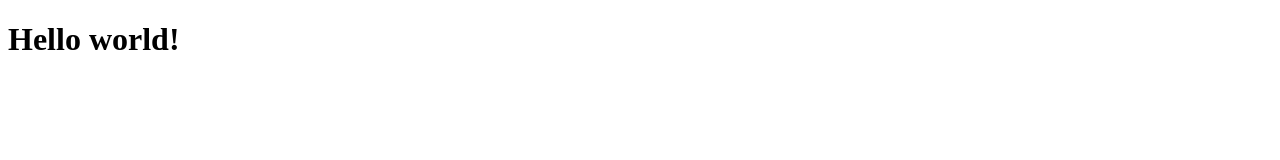
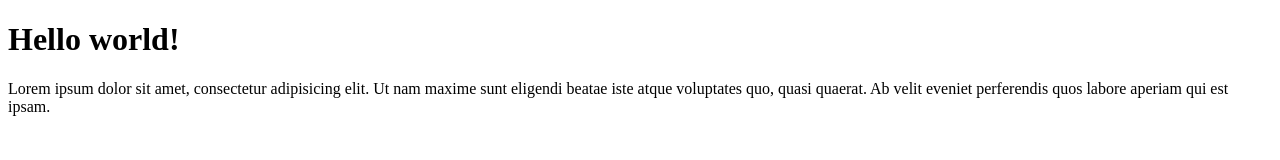
Before and after one commit to stormkim2105/stormkim2105.github.io, a plain HTML site: page index.html in a window 1280 px wide. Drawn offline with Linux system fonts and the light colour scheme.

Commit message:
lorem added

```diff
--- a/index.html
+++ b/index.html
@@ -7,5 +7,6 @@
 </head>
 <body>
     <h1>Hello world!</h1>
+    <p>Lorem ipsum dolor sit amet, consectetur adipisicing elit. Ut nam maxime sunt eligendi beatae iste atque voluptates quo, quasi quaerat. Ab velit eveniet perferendis quos labore aperiam qui est ipsam.</p>
 </body>
 </html>
```
